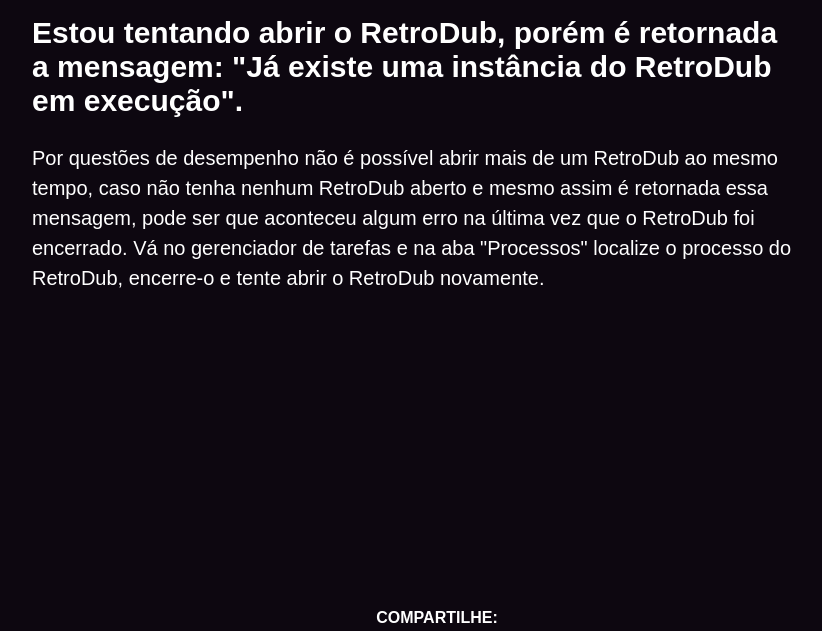
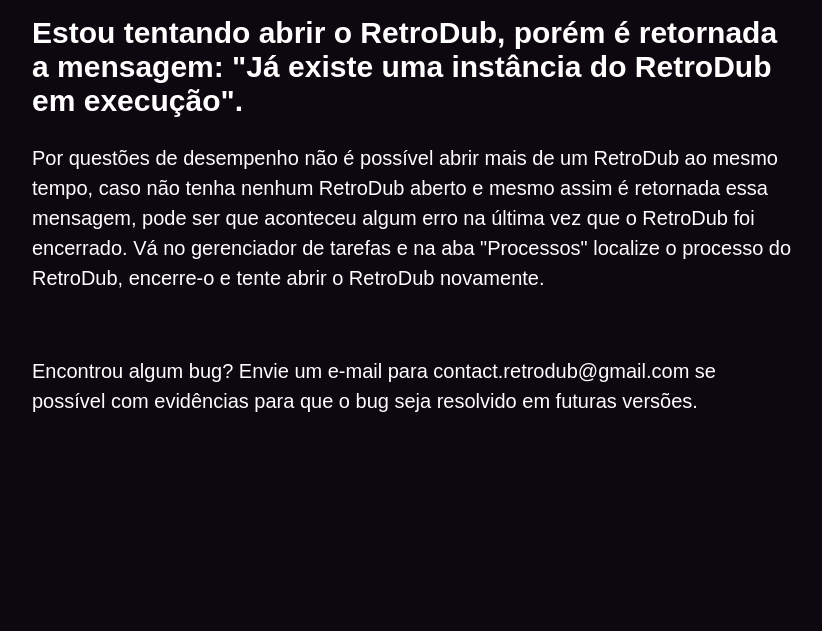
Before and after one commit to RetroDubOfficial/RetroDubPortal, a plain HTML site: page tutorial.html in a window 1280 px wide. Shown: the part 2958-3589 px from the top of the page, without its empty margins (228-1050 px from the left). Drawn offline with Linux system fonts and the light colour scheme.

Commit message:
Adicionado string de BugReport

```diff
--- a/scripts/translate.js
+++ b/scripts/translate.js
@@ -62,6 +62,7 @@ const traducoes = {
         'SubscribeButton': 'Inscreva-se',
         'TwitterMessage': 'Siga-nos no Twitter:',
         'DownloadGoofTroopDublado': 'Baixar Goof Troop Dublado',
+        'BugReport': 'Encontrou algum bug? Envie um e-mail para contact.retrodub@gmail.com se possível com evidências para que o bug seja resolvido em futuras versões.',
 
         'Este é o conteúdo da sua página.': 'Este é o conteúdo da sua página.'
 
--- a/tutorial.html
+++ b/tutorial.html
@@ -139,7 +139,7 @@
         <h2 data-translate="PossibleErros5"></h2>
         <p class="question"data-translate="PossibleErrosAnswer5"></p></p>
         <br>
-        <br>
+        <p class="question"data-translate="BugReport"></p></p>
       </div>
 </div>
 
```
